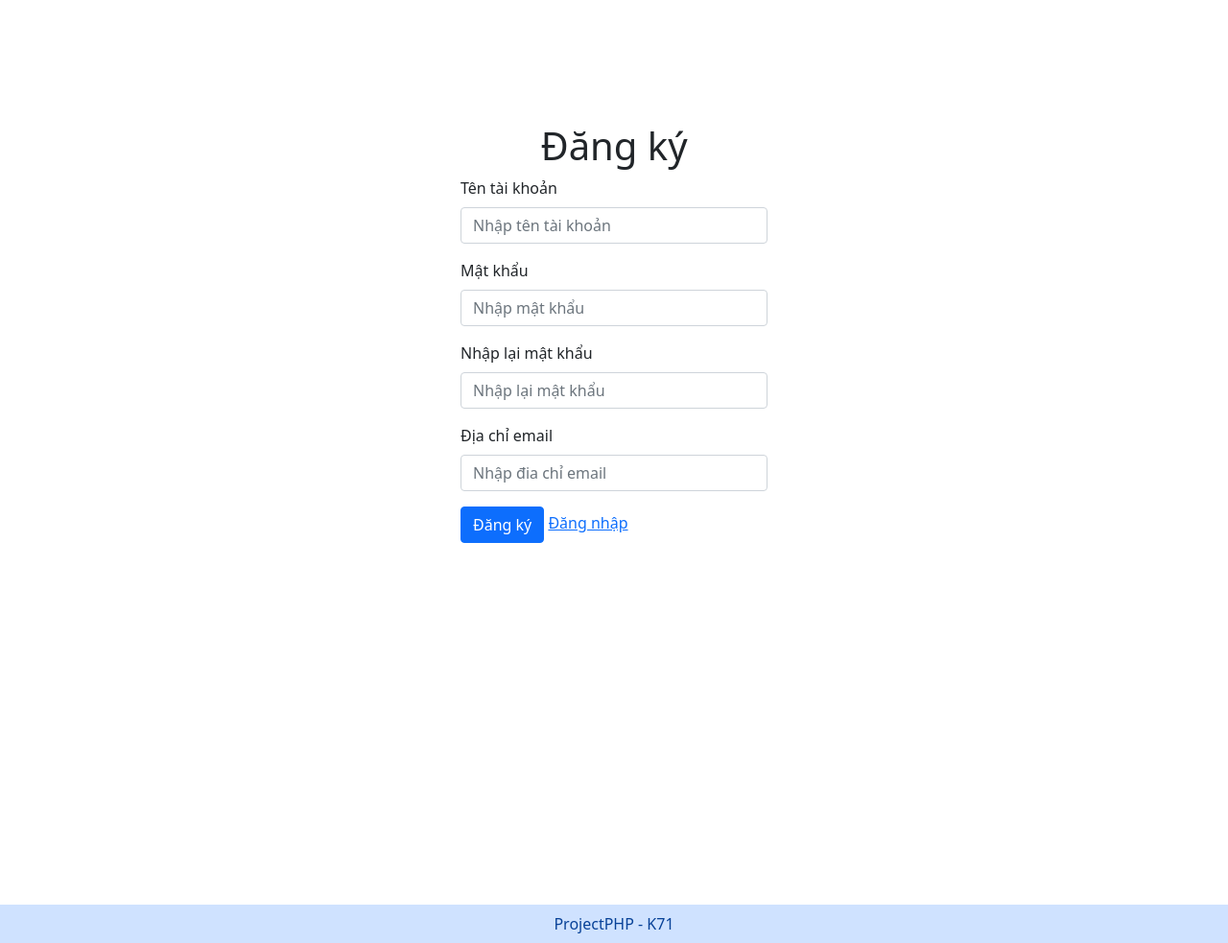
After one commit to PhamThanggg/cuoiky, a PHP site: page /src/dang_ky.php in a window 1280 px wide. The commit adds this page. Shown: the whole page at 96% size. Run offline with PHP 8.4, Linux system fonts and the light colour scheme.

Commit message:
dang ky dang nhap

```diff
--- a/connectdb.php
+++ b/connectdb.php
@@ -1,9 +1,9 @@
 <?php
 
-$DB_HOST = 'localhost';
+$DB_HOST = 'localhost:3307';
 $DB_USER = 'root';
 $DB_PASS = '';
-$DB_NAME = '';
+$DB_NAME = '27_project_k71';
 $conn=mysqli_connect($DB_HOST, $DB_USER, $DB_PASS, $DB_NAME) or die("Không thể kết nối tới cơ sở dữ liệu");
 if($conn){
     mysqli_query($conn,"SET NAMES 'utf8'");
--- a/function.php
+++ b/function.php
@@ -1,12 +1,71 @@
 <?php
-	include 'connectdb.php';
-    // Begin Login function
+	// check login session
 	function isLogin(){
 		// hàm kiểm tra đã đăng nhập chưa
+		if(isset($_SESSION['user'])){
+			return true;
+		}else{
+			return false;
+		}
 	}
+
+	// Begin ham lưu giá trị ô input post
+	function saveInputPOST($btn, $name){
+		if(isset($_POST[$btn])){
+			echo isset($_POST[$name]) ? $_POST[$name] : '';
+		}
+	}
+
+	// ham lưu giá trị ô input get
+	function saveInputGET($btn, $name){
+		if(isset($_GET[$btn])){
+			echo isset($_GET[$name]) ? $_GET[$name] : '';
+		}
+	}
+
     // begin checkLogin
     function checkLogin($username, $password)
 	{
-		// hàm kiểm tra tài khoản nhập đã đúng chưa
+		include 'connectdb.php';
+		$count = 0;
+        $mksql = "SELECT * FROM user";
+        $tkk = mysqli_query($conn, $mksql);
+            while($row = mysqli_fetch_assoc($tkk)){
+                if($row["user_name"] == $username && $row["password"] == $password){
+                    $count++;
+                    $_SESSION['user'] = $username;
+                    break;
+                }
+            }
+
+        if($count == 1){
+            return true;
+        }else{
+			return false;
+        }
 	}
     // end checkLogin
+
+	// check register
+	function checkRegister($tk, $mk, $gmail){
+		include 'connectdb.php';
+			$count = 0;
+			$mksql = "SELECT user_name FROM user";
+			$tkk = mysqli_query($conn, $mksql);
+			while($row = mysqli_fetch_assoc($tkk)){
+				if($row["user_name"] == $tk){
+					$count++;
+					break;
+				}
+			}
+			if($count == 0){
+				$sql = "INSERT INTO user (user_name, `password`, gmail) VALUES ('$tk', '$mk', '$gmail')";
+				if(mysqli_query($conn, $sql)){
+					return true;
+				}else{
+					return false;
+				}
+			}else{
+				echo '<div class="alert alert-danger text-center" role="alert">Tên tài khoản tồn tại</div>';
+			}
+	}
--- /dev/null
+++ b/src/dang_ky.php
@@ -0,0 +1,81 @@
+<!DOCTYPE html>
+<html lang="en">
+<head>
+	<meta charset="UTF-8">
+	<meta name="viewport" content="width=device-width, initial-scale=1.0">
+	<title>Đăng ký</title>
+	<!-- Begin bootstrap cdn -->
+	<link href="https://cdn.jsdelivr.net/npm/bootstrap@5.0.2/dist/css/bootstrap.min.css" rel="stylesheet" integrity="sha384-EVSTQN3/azprG1Anm3QDgpJLIm9Nao0Yz1ztcQTwFspd3yD65VohhpuuCOmLASjC" crossorigin="anonymous">
+	<script src="https://cdn.jsdelivr.net/npm/bootstrap@5.0.2/dist/js/bootstrap.bundle.min.js" integrity="	sha384-MrcW6ZMFYlzcLA8Nl+NtUVF0sA7MsXsP1UyJoMp4YLEuNSfAP+JcXn/tWtIaxVXM" crossorigin="anonymous"></script>
+	<!-- End bootstrap cdn -->
+
+</head>
+<body>
+        <?php
+            include '../function.php';
+
+			if(isset($_POST['submitLogin'])){
+                $tk = $_POST['username'];
+                $mk = $_POST['password'];
+                $remk = $_POST['repassword'];
+                $gmail = $_POST['email'];
+
+                if($tk==""){
+                    echo '<div class="alert alert-danger text-center" role="alert">Bạn chưa nhập tên tài khoản</div>';
+                }elseif($mk==""){
+                    echo '<div class="alert alert-danger text-center" role="alert">Bạn chưa nhập mật khẩu </div>';
+                }elseif($remk==""){
+                    echo '<div class="alert alert-danger text-center" role="alert">Bạn chưa nhập lại mật khẩu </div>';
+                }elseif($gmail==""){
+                    echo '<div class="alert alert-danger text-center" role="alert">Bạn chưa nhập email </div>';
+                }else{
+                    if($mk == $remk){
+                        if(checkRegister($tk, $mk, $gmail)){
+                            echo '<div class="alert alert-success text-center" role="alert">Đăng ký thành công</div>';
+                        }
+                    }else{
+                        echo '<div class="alert alert-danger text-center" role="alert">Mật khẩu không trùng nhau</div>';
+                    }
+                }
+            }
+
+		?>
+
+
+	<main style="min-height: 100vh; margin-top: 10%;">
+		<div class="d-flex justify-content-center"><h1>Đăng ký</h1></div>
+		<div class="d-flex justify-content-center">
+			<form class="w-25" method="POST">
+				<div class="mb-3">
+				  <label for="username" class="form-label">Tên tài khoản</label>
+				  <input type="text" class="form-control" id="username" name="username" placeholder="Nhập tên tài khoản" value="<?php saveInputPOST('submitLogin', 'username') ?>">
+				</div>
+				<div class="mb-3">
+				    <label for="inputPassword" class="form-label">Mật khẩu</label>
+				    <div class="col">
+				      <input type="password" class="form-control" id="inputPassword" placeholder="Nhập mật khẩu" name="password" value="<?php //saveInputPOST('submitLogin', 'password') ?>">
+				    </div>
+				</div>
+                <div class="mb-3">
+				    <label for="inputPassword" class="form-label">Nhập lại mật khẩu</label>
+				    <div class="col">
+				      <input type="password" class="form-control" id="inputPassword" placeholder="Nhập lại mật khẩu" name="repassword" value="<?php //saveInputPOST('submitLogin', 'repassword') ?>">
+				    </div>
+				</div>
+                <div class="mb-3">
+				    <label for="inputPassword" class="form-label">Địa chỉ email</label>
+				    <div class="col">
+				      <input type="email" class="form-control" id="inputPassword" placeholder="Nhập đia chỉ email" name="email" value="<?php saveInputPOST('submitLogin', 'email') ?>">
+				    </div>
+				</div>
+				<input type="submit" class="btn btn-primary" name="submitLogin" value="Đăng ký">
+				<a href="dang_nhap.php">Đăng nhập</a>
+			  </form>
+		</div>
+
+	</main>
+	<?php include 'footer.php'; ?>
+</body>
+
+
+</html>
--- a/src/dang_xuat.php
+++ b/src/dang_xuat.php
@@ -0,0 +1,3 @@
+<?php
+
+?>
```
Also changed, not shown: index.php (+7 -0 lines), src/dang_nhap.php (+31 -5 lines), src/khoa_hoc.php (+12 -0 lines), src/navbar.php (+18 -2 lines).
